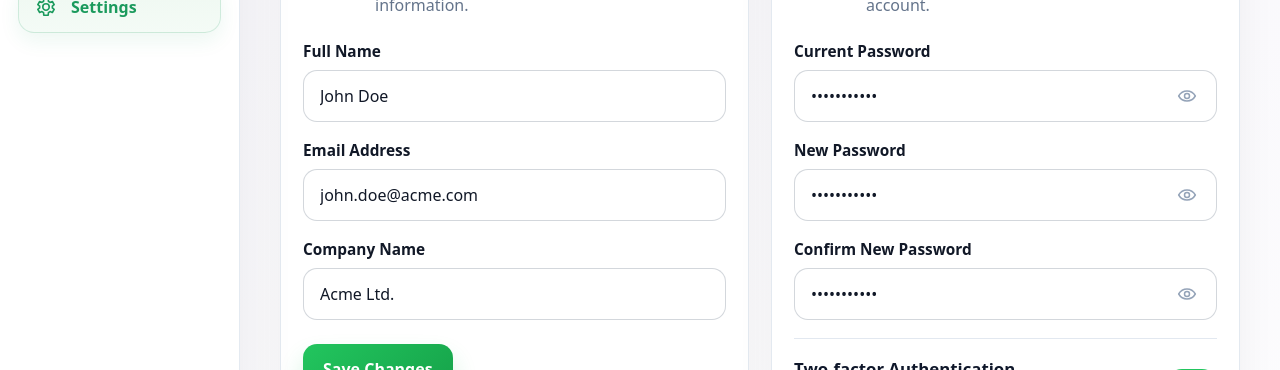
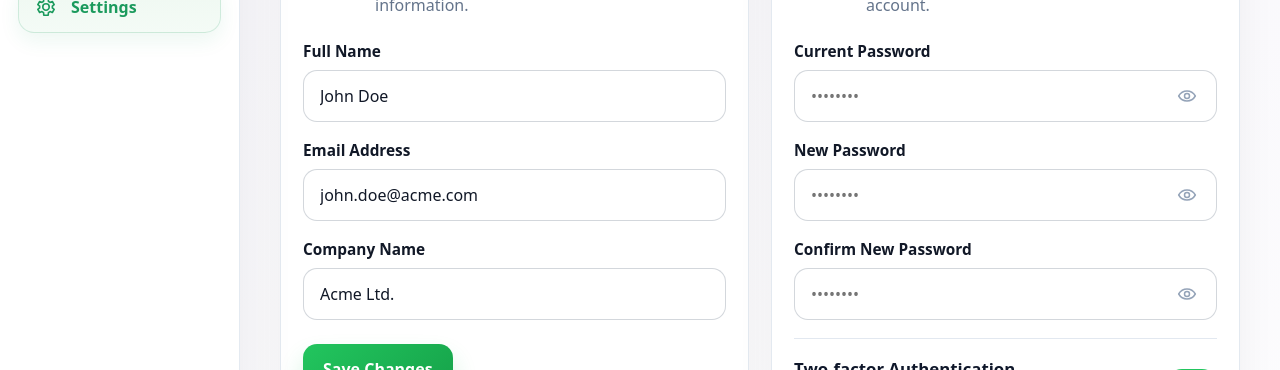
Before and after one commit to kdkaanev/whatsapp_sender, a Vue app in the folder frontend/: page /settings in a window 1280 px wide. Shown: the part 349-719 px from the top of the page. Built offline with nearby package versions, Linux system fonts and the light colour scheme; no server answers; sample sign-in values are in the browser's storage.

Commit message:
fix: remove default password values

```diff
--- a/frontend/src/pages/Settings.vue
+++ b/frontend/src/pages/Settings.vue
@@ -11,9 +11,9 @@ const profileForm = reactive({
 })
 
 const passwordForm = reactive({
-  current: 'password123',
-  next: 'password123',
-  confirm: 'password123',
+  current: '',
+  next: '',
+  confirm: '',
 })
 
 const passwordVisibility = reactive({
@@ -206,7 +206,7 @@ const toggleNotification = (settingId) => {
         <form class="form-stack" @submit.prevent>
           <label class="sr-only">
             <span>Account Email</span>
-            <input v-model="profileForm.email" type="email" autocomplete="username" tabindex="-1" />
+            <input v-model="profileForm.email" type="email" autocomplete="username" />
           </label>
 
           <label class="field">
@@ -216,6 +216,7 @@ const toggleNotification = (settingId) => {
                 v-model="passwordForm.current"
                 :type="passwordVisibility.current ? 'text' : 'password'"
                 autocomplete="current-password"
+                placeholder="••••••••"
               />
               <button
                 class="icon-button"
@@ -238,6 +239,7 @@ const toggleNotification = (settingId) => {
                 v-model="passwordForm.next"
                 :type="passwordVisibility.next ? 'text' : 'password'"
                 autocomplete="new-password"
+                placeholder="••••••••"
               />
               <button
                 class="icon-button"
@@ -260,6 +262,7 @@ const toggleNotification = (settingId) => {
                 v-model="passwordForm.confirm"
                 :type="passwordVisibility.confirm ? 'text' : 'password'"
                 autocomplete="new-password"
+                placeholder="••••••••"
               />
               <button
                 class="icon-button"
```
